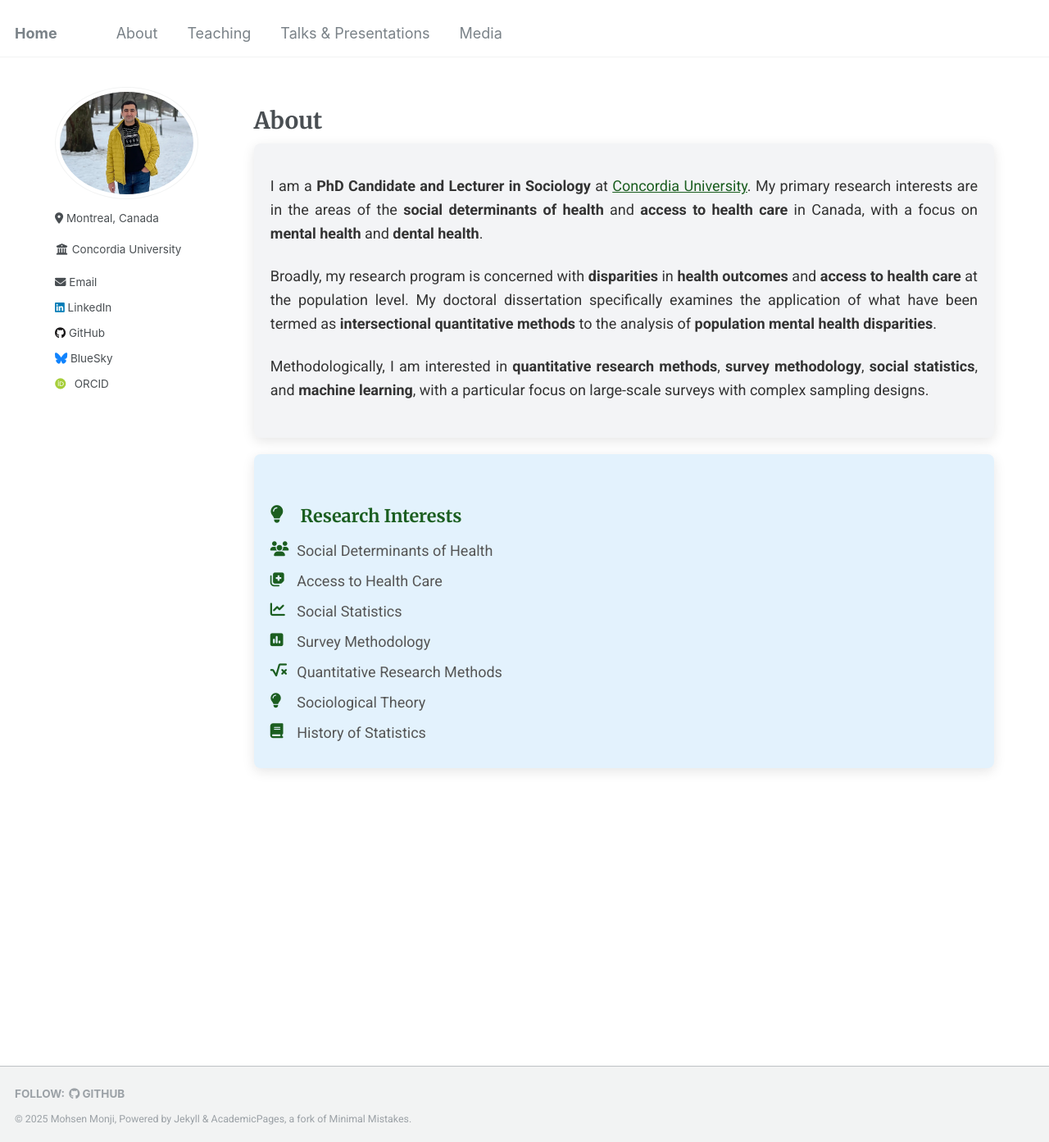
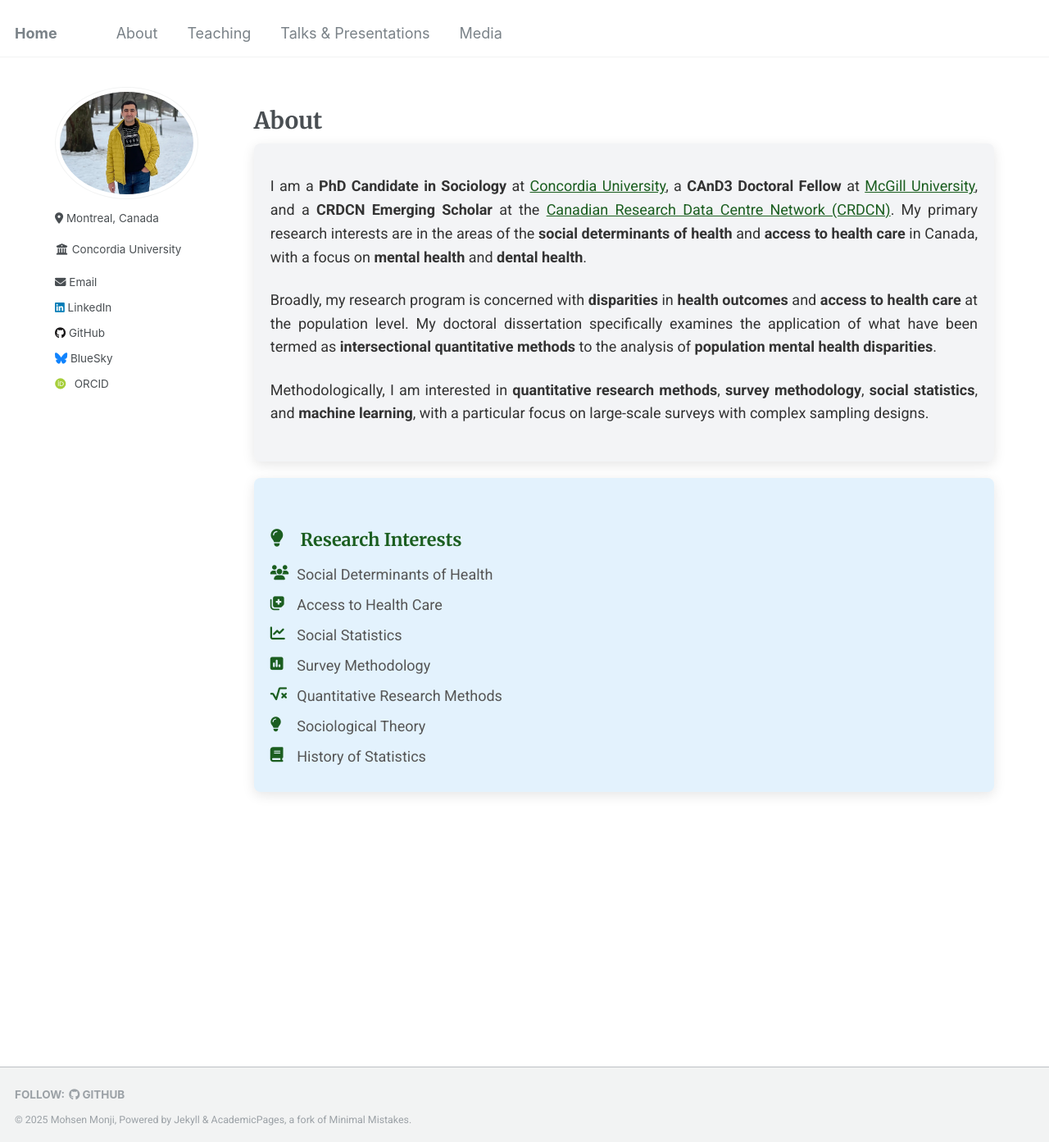
Before and after one commit to Mohsnmonji/mohsnmonji.github.io, a Jekyll site: the page built from about-me.md, in a window 1280 px wide and 1393 px high. Shown: the whole window at 82% size. Built offline with Jekyll 4.4.1, drawn with Linux system fonts in a browser that asks for light colours; some web fonts are replaced.

Commit message:
Update about-me.md

```diff
--- a/about-me.md
+++ b/about-me.md
@@ -84,10 +84,14 @@ author_profile: true
   }
 </style>
 
-<div class="card">
+   <div class="card">
   <p>
-    I am a <strong>PhD Candidate and Lecturer in Sociology</strong> at
-    <a href="https://www.concordia.ca/artsci/sociology-anthropology.html" target="_blank">Concordia University</a>.
+    I am a <strong>PhD Candidate in Sociology</strong> at
+    <a href="https://www.concordia.ca/artsci/sociology-anthropology.html" target="_blank">Concordia University</a>,
+    a <strong>CAnD3 Doctoral Fellow</strong> at
+    <a href="https://www.mcgill.ca/cand3/our-people/fellows-2024-25" target="_blank">McGill University</a>,
+    and a <strong>CRDCN Emerging Scholar</strong> at the
+    <a href="https://crdcn.ca" target="_blank">Canadian Research Data Centre Network (CRDCN)</a>.
     My primary research interests are in the areas of the
     <strong>social determinants of health</strong> and
     <strong>access to health care</strong> in Canada, with a focus on
```
